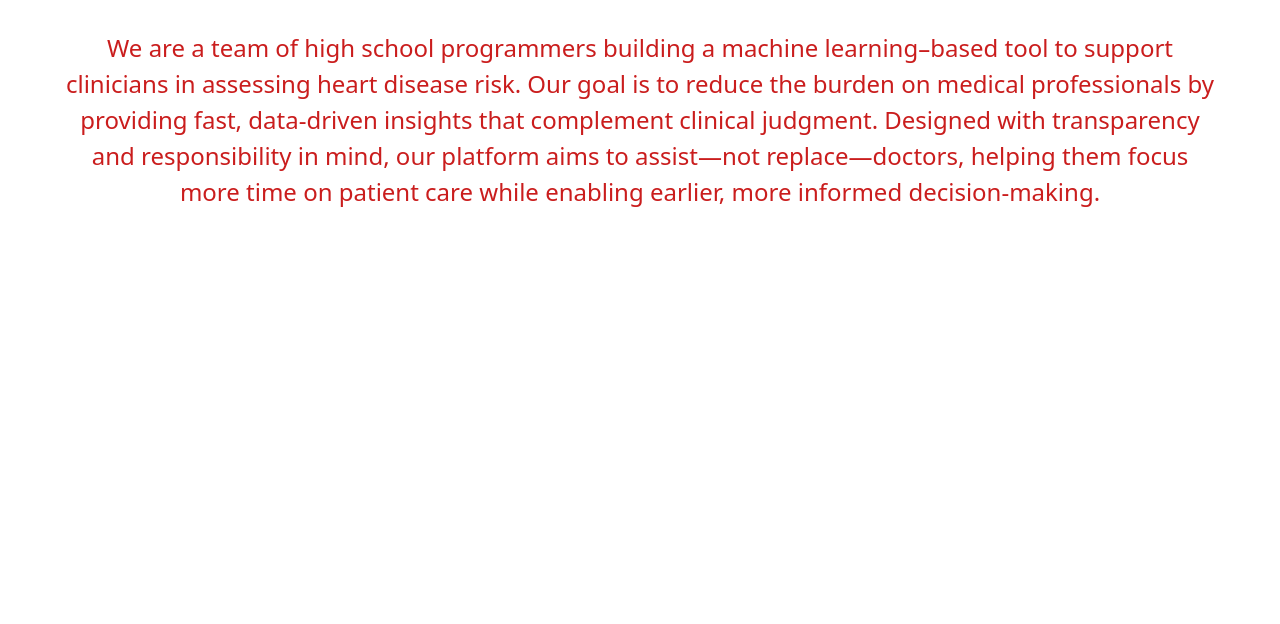
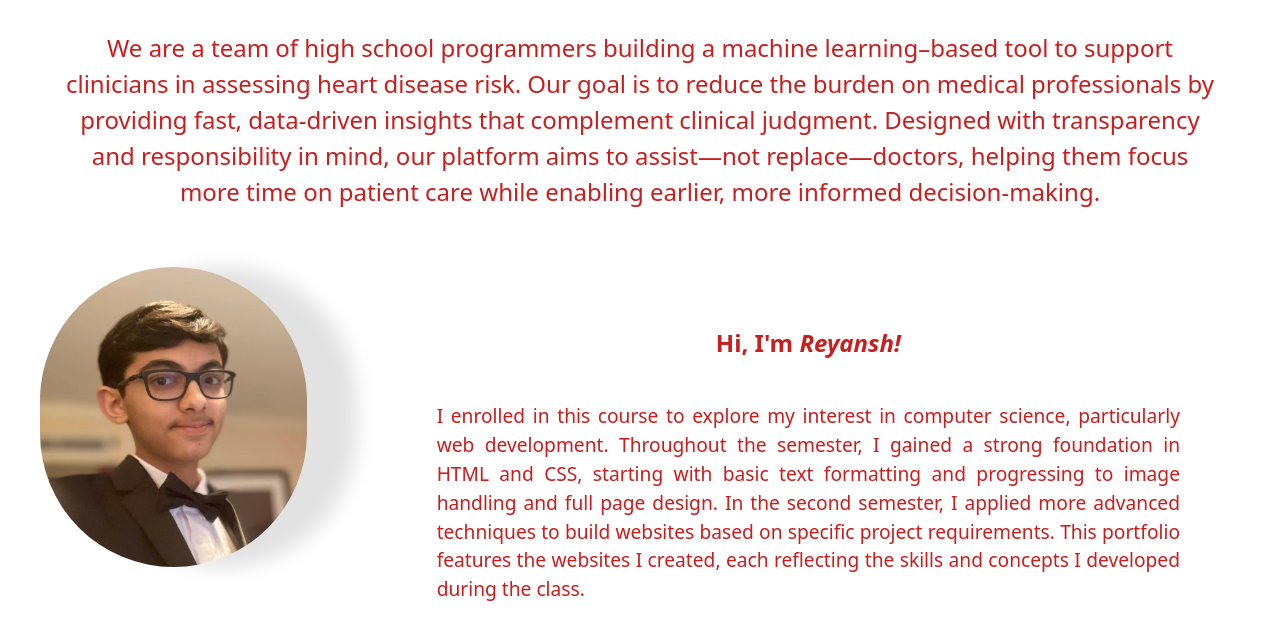
Before and after one commit to RanchDressin1211/QuHacks-2026-CardiAct, a website built with Vite: page about.html in a window 1280 px wide. Shown: the part 370-994 px from the top of the page. Before the commit the page ends 800 px from the top, so only its background shows below. Built offline with nearby package versions, Linux system fonts and the light colour scheme.

Commit message:
about update

```diff
--- a/about.html
+++ b/about.html
@@ -29,5 +29,24 @@
     <div id="bodycontent" >
         <p class="aboutInfo">We are a team of high school programmers building a machine learning–based tool to support clinicians in assessing heart disease risk. Our goal is to reduce the burden on medical professionals by providing fast, data-driven insights that complement clinical judgment.
 Designed with transparency and responsibility in mind, our platform aims to assist—not replace—doctors, helping them focus more time on patient care while enabling earlier, more informed decision-making.</p>
+
+            <section class="intro">
+        <img class="imgForm" src="tuxMe.jpeg"/>
+        <div>
+          <div class="content">
+            <h2 class="welcomeTitle">Hi, I'm <i>Reyansh!</i></h2>
+
+            <br><p>I enrolled in this course to explore my interest in computer science, particularly web development. Throughout the semester, I gained a strong foundation in HTML and CSS, starting with basic text formatting and progressing to image handling and full page design.
+            In the second semester, I applied more advanced techniques to build websites based on specific project requirements. This portfolio features the websites I created, each reflecting the skills and concepts I developed during the class.
+
+            </p>
+          </div>
+        </div>
+
+
+      </section>
+
     </div>
-</body>
+
+
+     </body>
--- a/src/style.css
+++ b/src/style.css
@@ -283,6 +283,11 @@ nav li:hover a {
 
 }
 
+.content p{
+  margin: 0 5rem;
+  font-size: 1.2rem;
+}
+
 .welcomeTitle{
   text-align: center;
   font-size: 1.5rem;
```
Also changed, not shown: tuxMe.jpeg (added).
